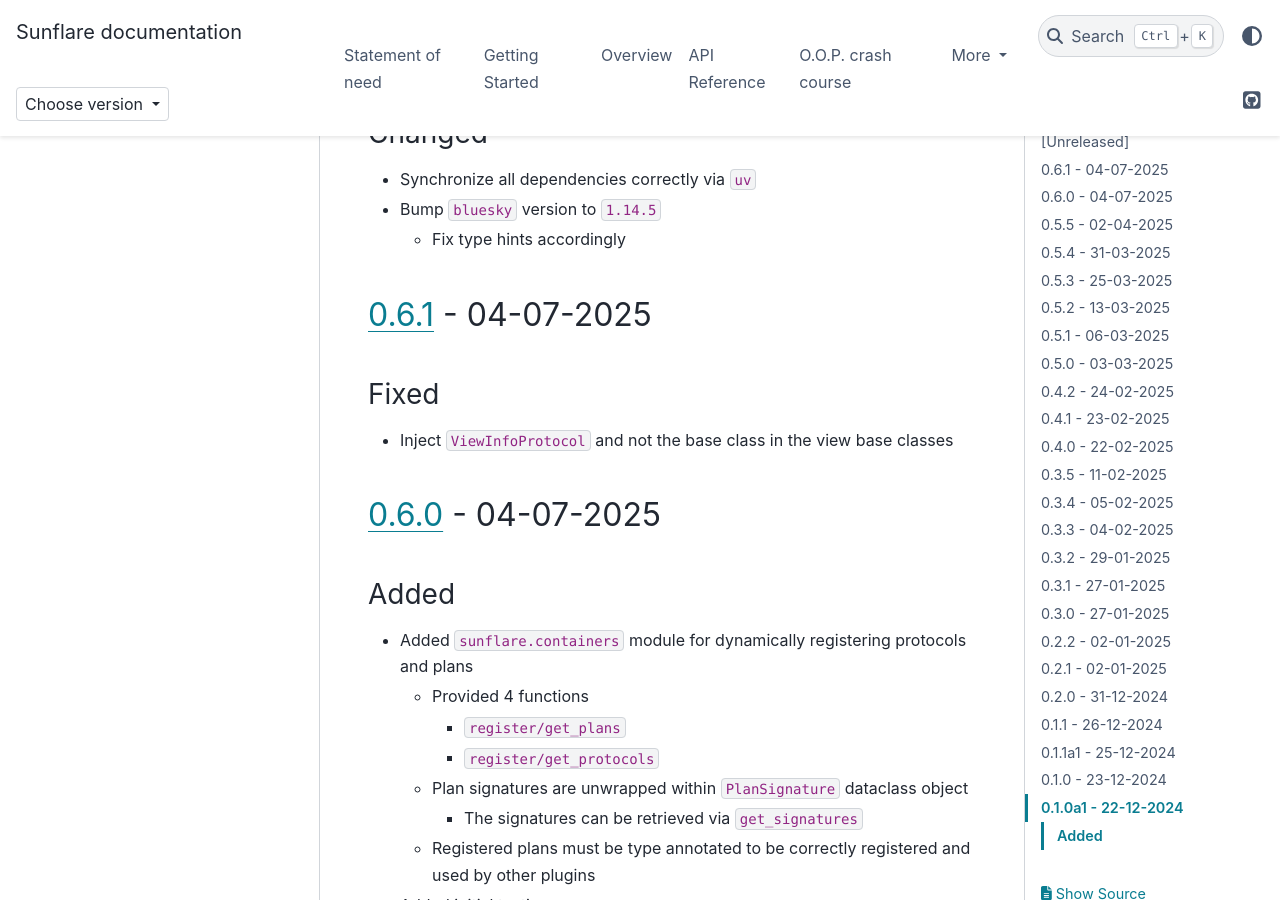
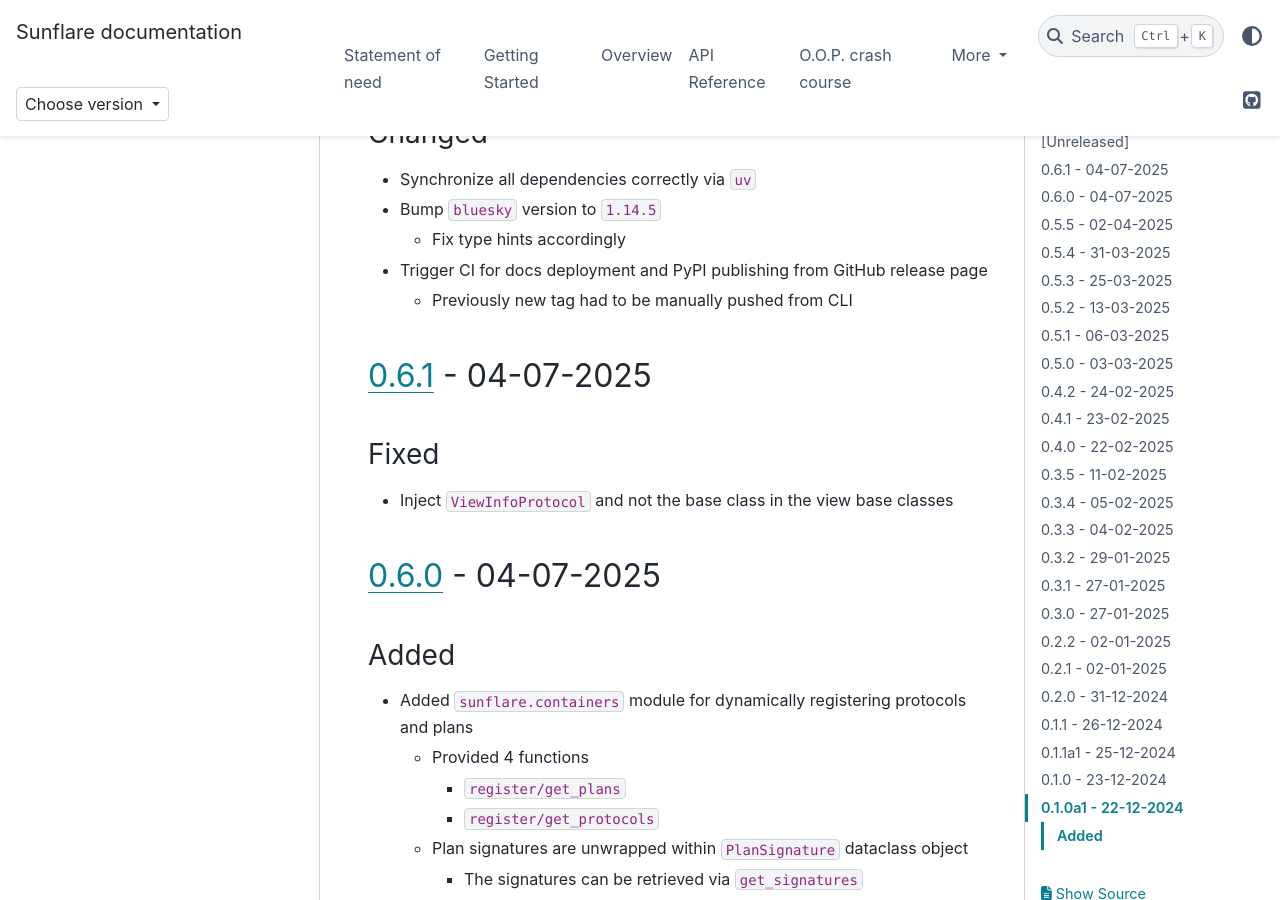
Before and after one commit to redsun-acquisition/sunflare, a Sphinx documentation site: the page built from docs/changelog.md, in a window 1280 px wide and 900 px high, scrolled down 432 px. Built offline with Sphinx 7.4.7 and the PyData theme 0.15.4, drawn with Linux system fonts in a browser that asks for light colours.

Commit message:
docs: update changelog

```diff
--- a/docs/changelog.md
+++ b/docs/changelog.md
@@ -14,6 +14,8 @@
 - Synchronize all dependencies correctly via `uv`
 - Bump `bluesky` version to `1.14.5`
   - Fix type hints accordingly
+- Trigger CI for docs deployment and PyPI publishing from GitHub release page
+  - Previously new tag had to be manually pushed from CLI
 
 ## [0.6.1] - 04-07-2025
 
```
